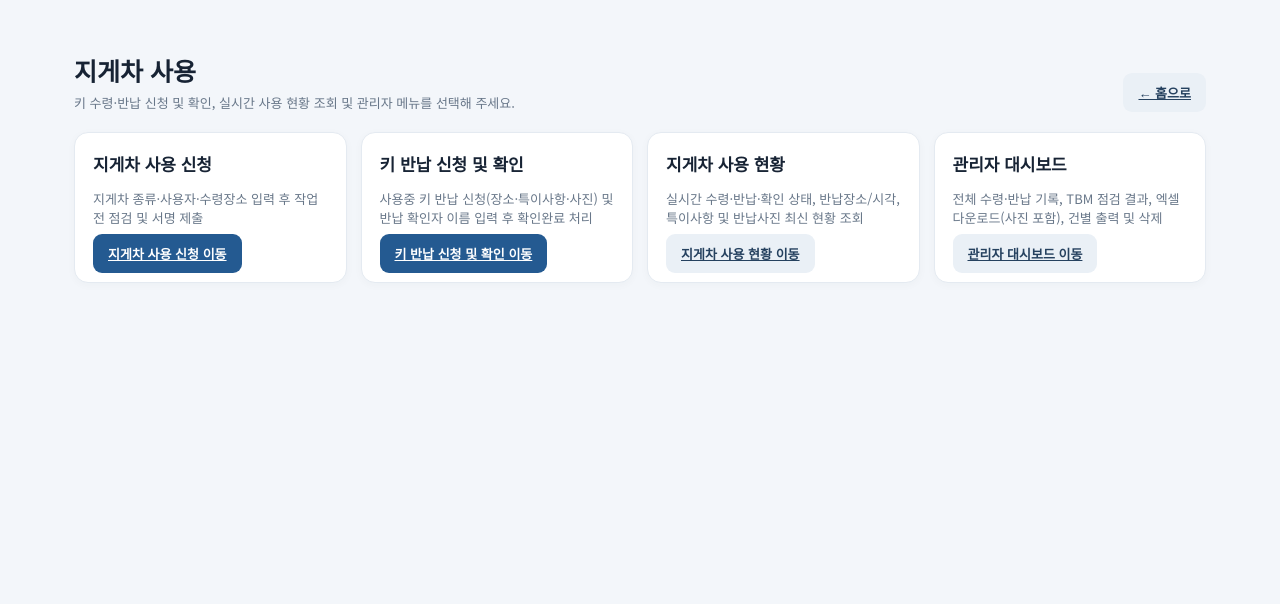
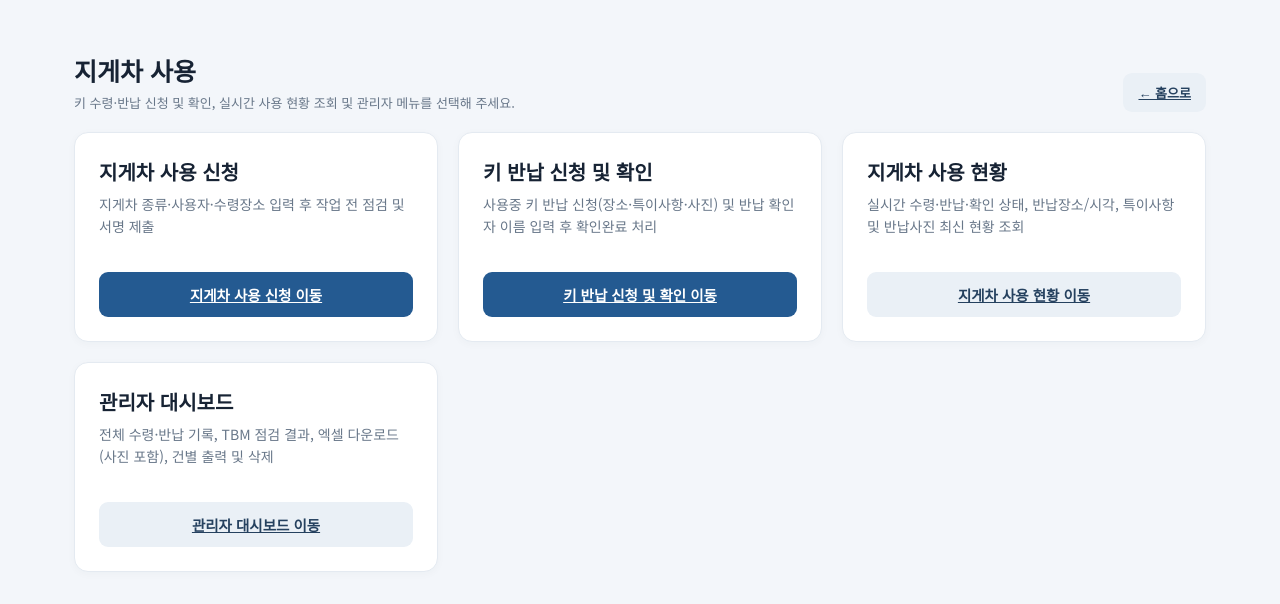
Before and after one commit to seongchangbaik-ship-it/DOSCO_TBM_SYSTEM, a Next.js app: page /forklift-main in a window 1280 px wide. Shown: the top 604 px of the page. Built offline with nearby package versions, Linux system fonts and the light colour scheme.

Commit message:
Match forklift hub card sizes and button proportions

```diff
--- a/app/forklift-main/page.tsx
+++ b/app/forklift-main/page.tsx
@@ -1,5 +1,36 @@
 "use client";
 import Link from "next/link";
+
+const CARDS = [
+  {
+    title: "지게차 사용 신청",
+    desc: "지게차 종류·사용자·수령장소 입력 후 작업 전 점검 및 서명 제출",
+    href: "/forklift",
+    cta: "지게차 사용 신청 이동",
+    primary: true,
+  },
+  {
+    title: "키 반납 신청 및 확인",
+    desc: "사용중 키 반납 신청(장소·특이사항·사진) 및 반납 확인자 이름 입력 후 확인완료 처리",
+    href: "/forklift/return",
+    cta: "키 반납 신청 및 확인 이동",
+    primary: true,
+  },
+  {
+    title: "지게차 사용 현황",
+    desc: "실시간 수령·반납·확인 상태, 반납장소/시각, 특이사항 및 반납사진 최신 현황 조회",
+    href: "/forklift/status",
+    cta: "지게차 사용 현황 이동",
+    primary: false,
+  },
+  {
+    title: "관리자 대시보드",
+    desc: "전체 수령·반납 기록, TBM 점검 결과, 엑셀 다운로드(사진 포함), 건별 출력 및 삭제",
+    href: "/forklift/admin",
+    cta: "관리자 대시보드 이동",
+    primary: false,
+  },
+];
 
 export default function ForkliftMainPage() {
   return (
@@ -18,46 +49,49 @@ export default function ForkliftMainPage() {
         </div>
       </div>
 
-      <div className="grid section" style={{ gridTemplateColumns: "repeat(auto-fit, minmax(240px, 1fr))" }}>
-        <div className="card">
-          <h2 style={{ marginTop: 0 }}>지게차 사용 신청</h2>
-          <p className="muted">
-            지게차 종류·사용자·수령장소 입력 후 작업 전 점검 및 서명 제출
-          </p>
-          <Link href="/forklift" className="btn">
-            지게차 사용 신청 이동
-          </Link>
-        </div>
-
-        <div className="card">
-          <h2 style={{ marginTop: 0 }}>키 반납 신청 및 확인</h2>
-          <p className="muted">
-            사용중 키 반납 신청(장소·특이사항·사진) 및 반납 확인자 이름 입력 후 확인완료 처리
-          </p>
-          <Link href="/forklift/return" className="btn">
-            키 반납 신청 및 확인 이동
-          </Link>
-        </div>
-
-        <div className="card">
-          <h2 style={{ marginTop: 0 }}>지게차 사용 현황</h2>
-          <p className="muted">
-            실시간 수령·반납·확인 상태, 반납장소/시각, 특이사항 및 반납사진 최신 현황 조회
-          </p>
-          <Link href="/forklift/status" className="btn secondary">
-            지게차 사용 현황 이동
-          </Link>
-        </div>
-
-        <div className="card">
-          <h2 style={{ marginTop: 0 }}>관리자 대시보드</h2>
-          <p className="muted">
-            전체 수령·반납 기록, TBM 점검 결과, 엑셀 다운로드(사진 포함), 건별 출력 및 삭제
-          </p>
-          <Link href="/forklift/admin" className="btn secondary">
-            관리자 대시보드 이동
-          </Link>
-        </div>
+      <div
+        className="grid section"
+        style={{
+          gridTemplateColumns: "repeat(auto-fit, minmax(300px, 1fr))",
+          gap: 20,
+          alignItems: "stretch",
+        }}
+      >
+        {CARDS.map((card) => (
+          <div
+            key={card.href}
+            className="card"
+            style={{
+              padding: 24,
+              minHeight: 210,
+              display: "flex",
+              flexDirection: "column",
+              justifyContent: "space-between",
+              gap: 16,
+            }}
+          >
+            <div>
+              <h2 style={{ margin: "0 0 8px 0", fontSize: 20 }}>{card.title}</h2>
+              <p className="muted" style={{ margin: 0, fontSize: 14, lineHeight: 1.55 }}>
+                {card.desc}
+              </p>
+            </div>
+            <Link
+              href={card.href}
+              className={`btn ${card.primary ? "" : "secondary"}`}
+              style={{
+                width: "100%",
+                textAlign: "center",
+                padding: "12px 16px",
+                fontSize: 14.5,
+                fontWeight: 600,
+                boxSizing: "border-box",
+              }}
+            >
+              {card.cta}
+            </Link>
+          </div>
+        ))}
       </div>
     </main>
   );
```
